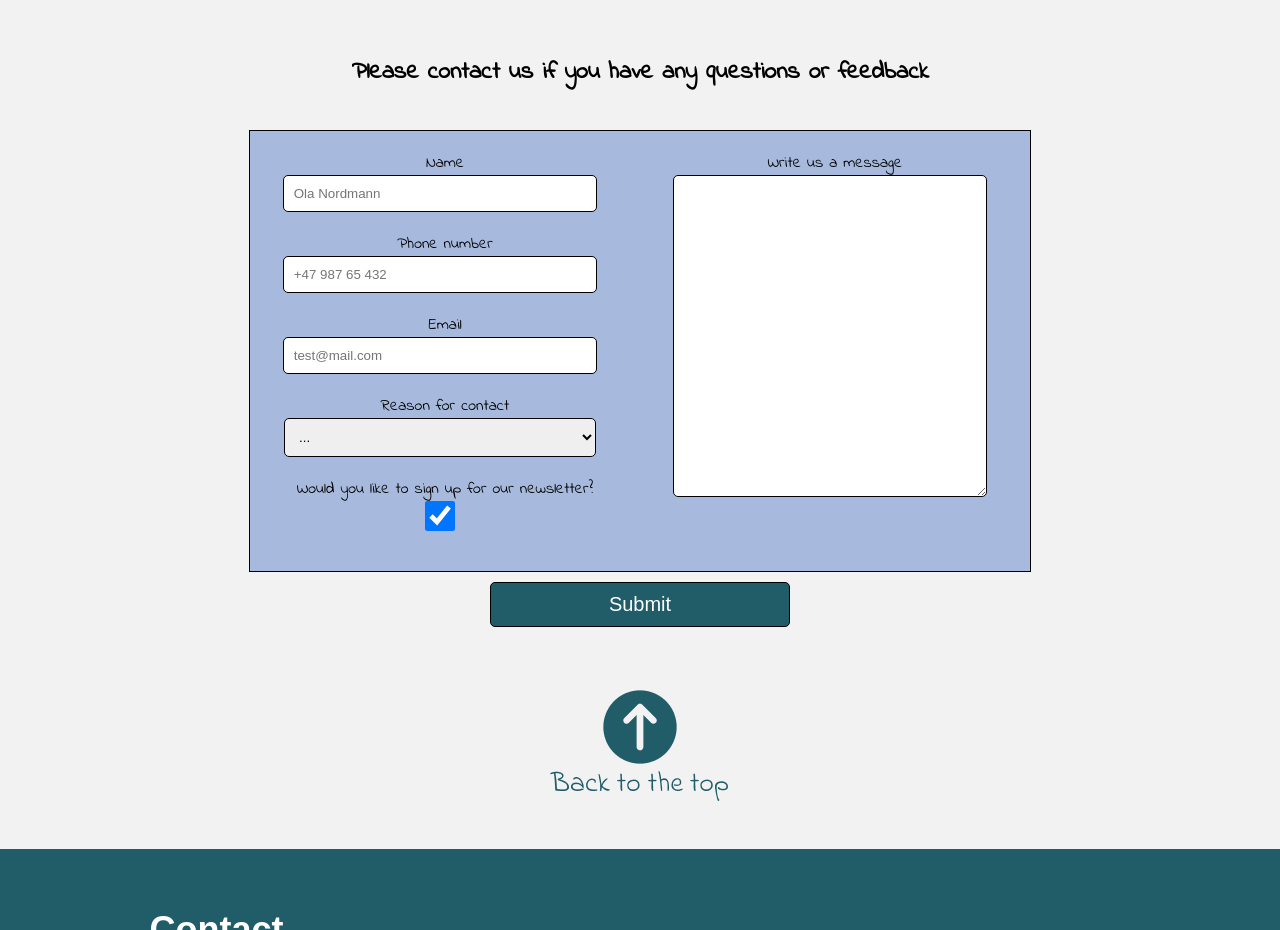
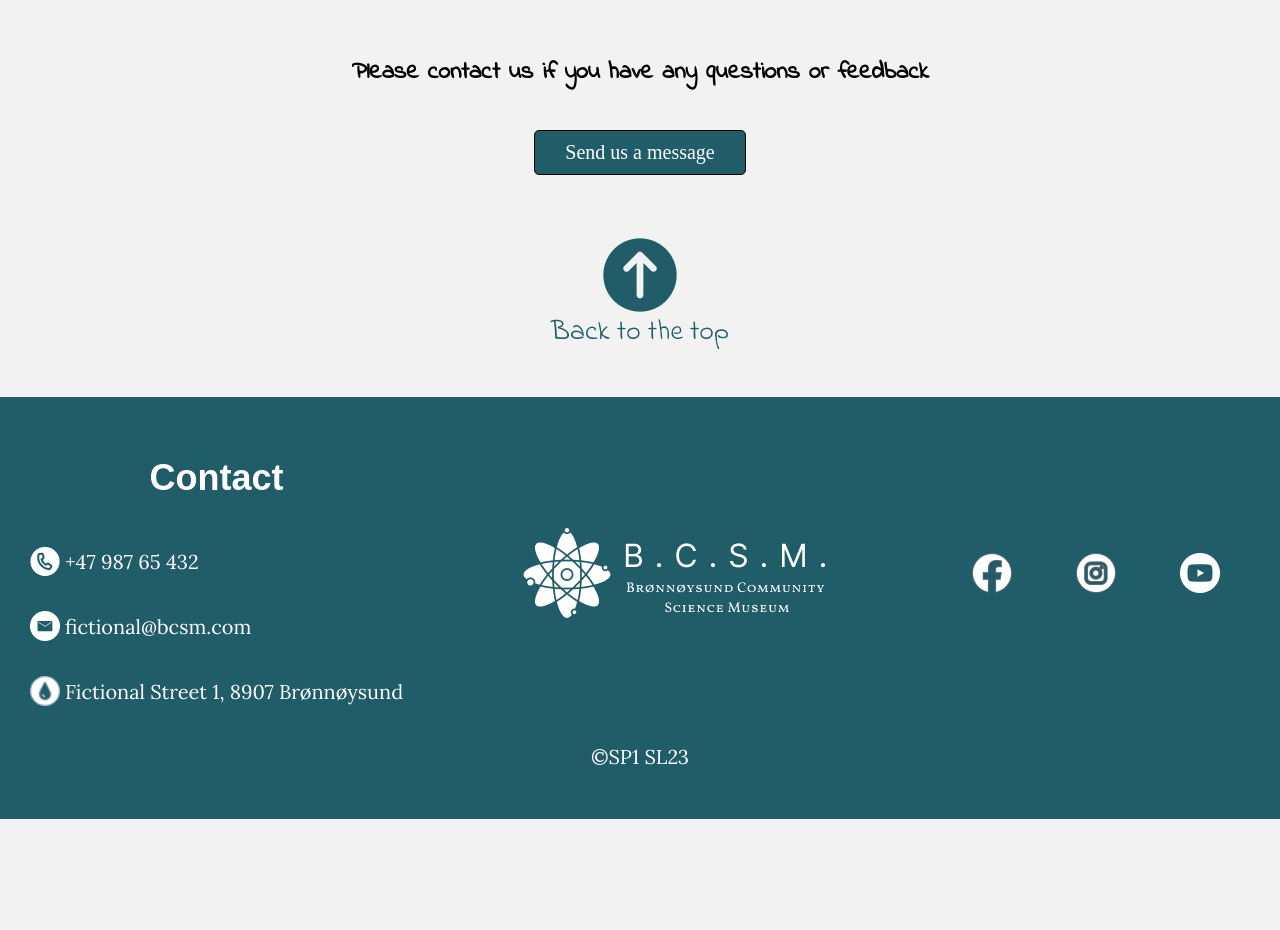
Before and after one commit to StianL82/SP1-2023, a plain HTML site: page visit.html in a window 1280 px wide. Shown: the part 2100-3030 px from the top of the page. After the commit the page ends 2919 px from the top, so only its background shows below. Drawn offline with Linux system fonts and the light colour scheme; a web font is replaced by a local one.

Commit message:
Update visit.html

```diff
--- a/visit.html
+++ b/visit.html
@@ -160,78 +160,9 @@
         <h3 class="center-text">
           Please contact us if you have any questions or feedback
         </h3>
-        <form method="GET">
-          <div class="contact-form">
-            <div class="fieldset">
-              <label for="name">Name</label>
-              <input
-                type="text"
-                name="name"
-                id="name"
-                class="form-input"
-                placeholder="Ola Nordmann"
-                required
-              />
-              <label for="phone">Phone number</label>
-              <input
-                type="tel"
-                name="phone"
-                id="phone"
-                class="form-input"
-                placeholder="+47 987 65 432"
-                required
-              />
-              <label for="email">Email</label>
-              <input
-                type="email"
-                name="email"
-                id="email"
-                class="form-input"
-                placeholder="test@mail.com"
-                required
-              />
-              <label for="reason-for-contact">Reason for contact</label>
-              <select
-                name="reason-for-contact"
-                id="reason-for-contact"
-                class="form-input"
-              >
-                <option value="option-1">...</option>
-                <option value="option-2">
-                  I have a questions about one of your exhibitions
-                </option>
-                <option value="option-3">
-                  I have feedback regarding a tour
-                </option>
-                <option value="option-4">I want to book a class tour</option>
-                <option value="option-5">Other</option>
-              </select>
-              <label for="newsletter"
-                >Would you like to sign up for our newsletter?</label
-              >
-              <input
-                type="checkbox"
-                name="newsletter"
-                id="newsletter"
-                class="form-input newsletter"
-                checked
-              />
-            </div>
-            <div class="fieldset">
-              <label for="message">Write us a message</label>
-              <textarea
-                id="message"
-                name="message"
-                cols="30"
-                rows="10"
-                class="form-input"
-              ></textarea>
-            </div>
-          </div>
-          <div class="form-button">
-            <input type="submit" value="Submit" class="cta form-cta" />
-          </div>
-        </form>
+        <div class="visit-cta">
+          <a href="contact.html" class="cta">Send us a message</a>
+        </div>
       </div>
       <figure class="back-to-top-button imagehover">
         <a href="#back-to-top">
```
